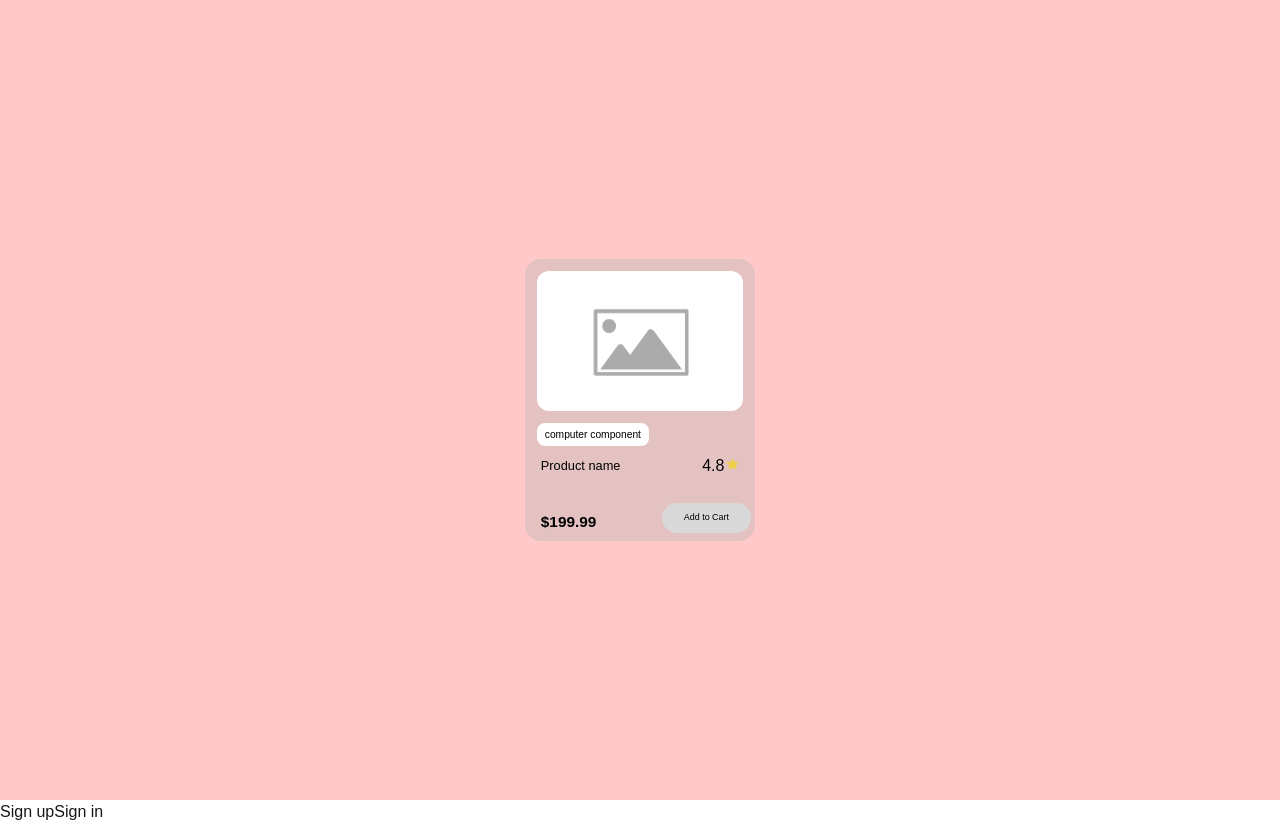
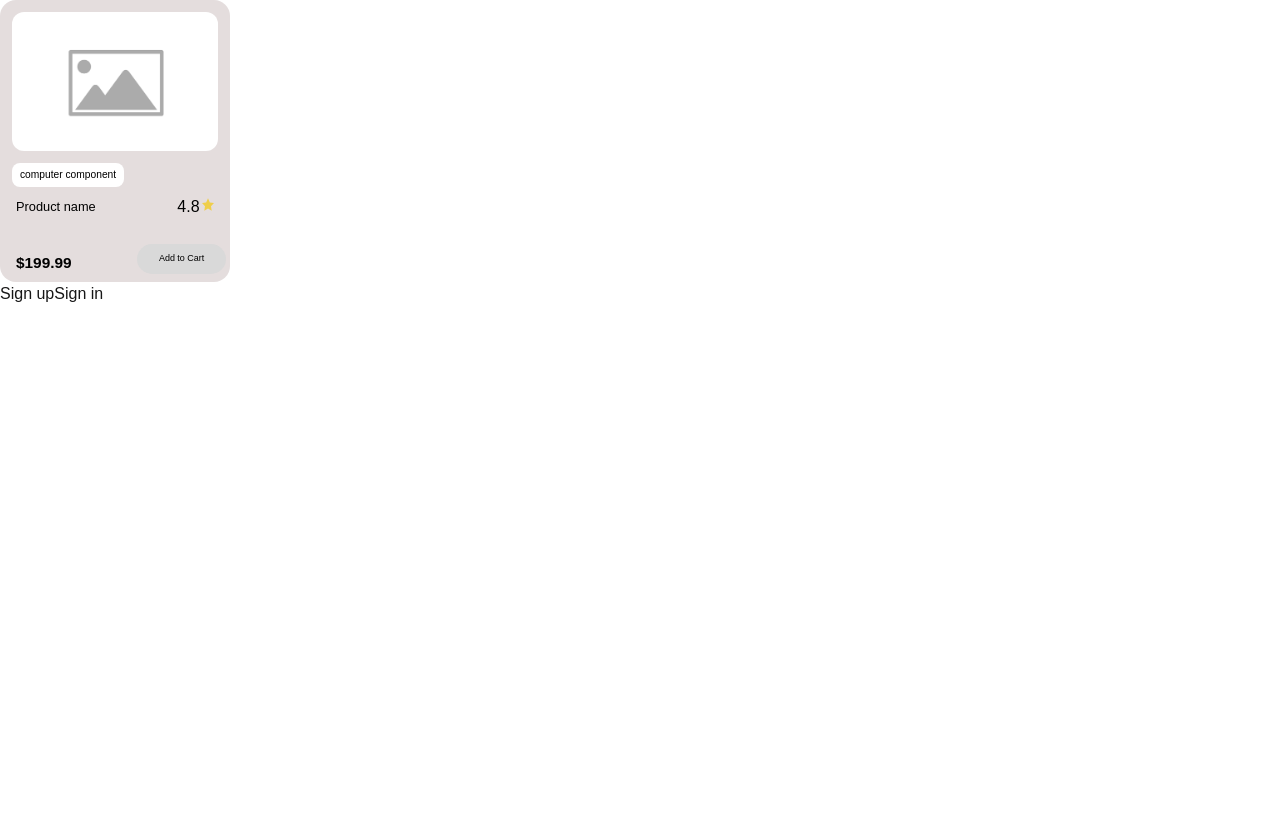
Before and after one commit to mouadh7belgoumri/FindMyTech, a Next.js app: page / in a window 1280 px wide. After the commit the page ends 800 px from the top, so only its background shows below. Built offline with nearby package versions, Linux system fonts and the light colour scheme.

Commit message:
rendre les cartes inline-block

```diff
--- a/src/app/components/Card.tsx
+++ b/src/app/components/Card.tsx
@@ -5,8 +5,8 @@ import star from '../assets/images/Card/star.svg'
 export default function Card() {
   return (
     <>
-      <div className="flex  justify-center items-center content-center h-screen bg-red-200 ">
-        <div className='flex flex-col card  bg-[#c9bcbb80]  bg-opacity-40 rounded-2xl justify-start items-start absolute '>
+
+        <div className='flex flex-col card  bg-[#c9bcbb80]  bg-opacity-40 rounded-2xl justify-start items-start  '>
           <Image alt='' src={Placeholdedr_image} className=' rounded-3xl p-3 ' />
           <div className="flex flex-col justify-around items start  text-black  ml-3">
             <p className="card-text bg-white p-1 px-2 rounded-lg">computer component</p>
@@ -28,7 +28,7 @@ export default function Card() {
           </div>
         </div>
 
-      </div>
+
 
     </>
   )
```
